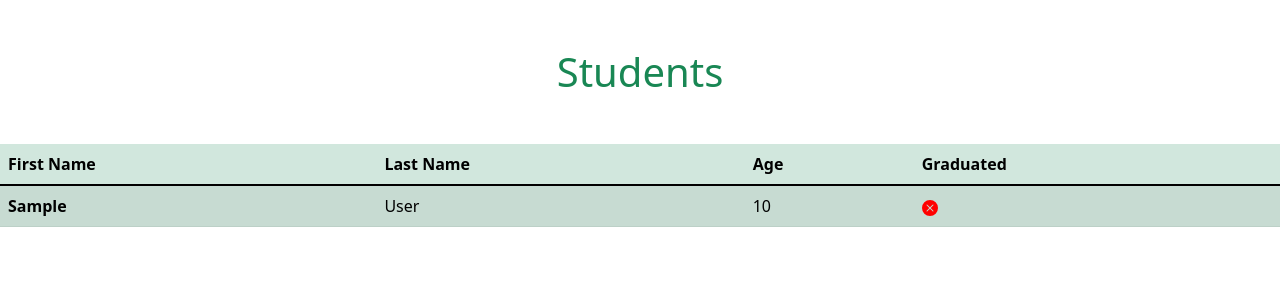
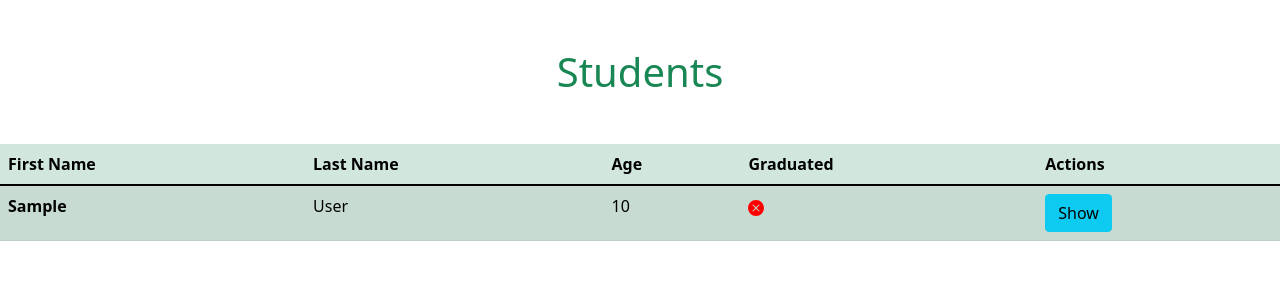
Before and after one commit to reem-elbakry/django, a Django app: page /djapp/home/ in a window 1280 px wide. Shown: the top 300 px of the page. Run offline with Django 4.2, Linux system fonts and the light colour scheme; tables that the repository leaves empty hold one stand-in row (values such as "Sample post").

Commit message:
using name with url

```diff
--- a/djapp/urls.py
+++ b/djapp/urls.py
@@ -2,7 +2,7 @@ from django.urls import path
 from . import views
 
 urlpatterns = [
-    path('home/', views.home),
-    path('show/<std_id>', views.show),
+    path('home/', views.home, name='home'),
+    path('details/<std_id>', views.show, name='show'),
 
 ]
--- a/templates/djapp/home.html
+++ b/templates/djapp/home.html
@@ -16,6 +16,7 @@
               <th scope="col">Last Name</th>
               <th scope="col">Age</th>
               <th scope="col">Graduated</th>
+              <th scope="col">Actions</th>
             </tr>
           </thead>
           <tbody>
@@ -36,6 +37,9 @@
                   {% endif %}
 
               </td>
+              <td>
+                <a class="btn btn-info" href="{% url 'show' std.id %}">Show</a>
+              </td>
             </tr>
             {% endfor %}
           </tbody>
--- a/templates/djapp/show.html
+++ b/templates/djapp/show.html
@@ -9,12 +9,14 @@
 </head>
 <body>
     <h1 class="text-center text-success m-5">{{student.fname}} Details</h1>
-    <div class="alert alert-success text-center m-5" role="alert">
+    <hr/>
+    <div class="alert alert-success text-center m-5 p-5" role="alert">
         <div class="card m-auto" style="width: 18rem;">
             <div class="card-body">
               <h5 class="card-title">Name: {{student.fname}} {{student.lname}}</h5>
               <h6 class="card-subtitle mb-2 text-muted">Age: {{student.age}}</h6>
               <p class="card-text">{% if student.is_adult %} Graduated {% else %} Not Graduated {% endif %}</p>
+              <p class="card-text">{{student.student_track}}</p>
             </div>
           </div>
     </div>
```
